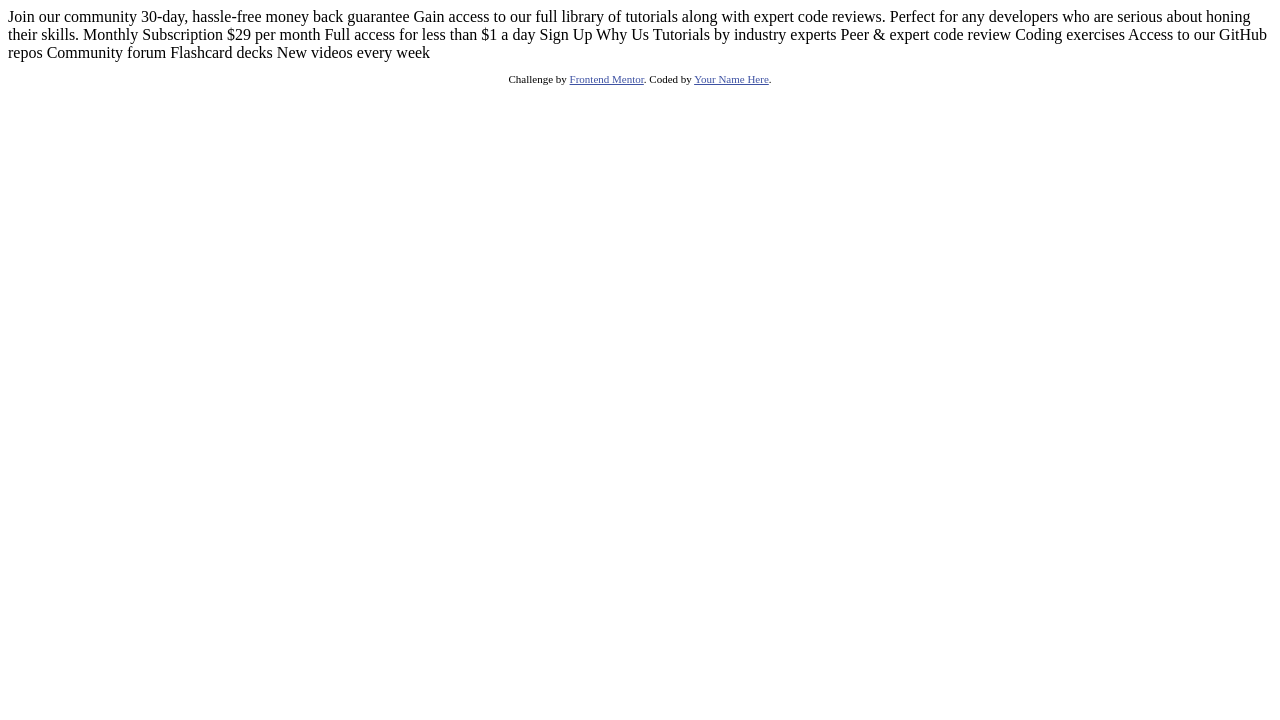
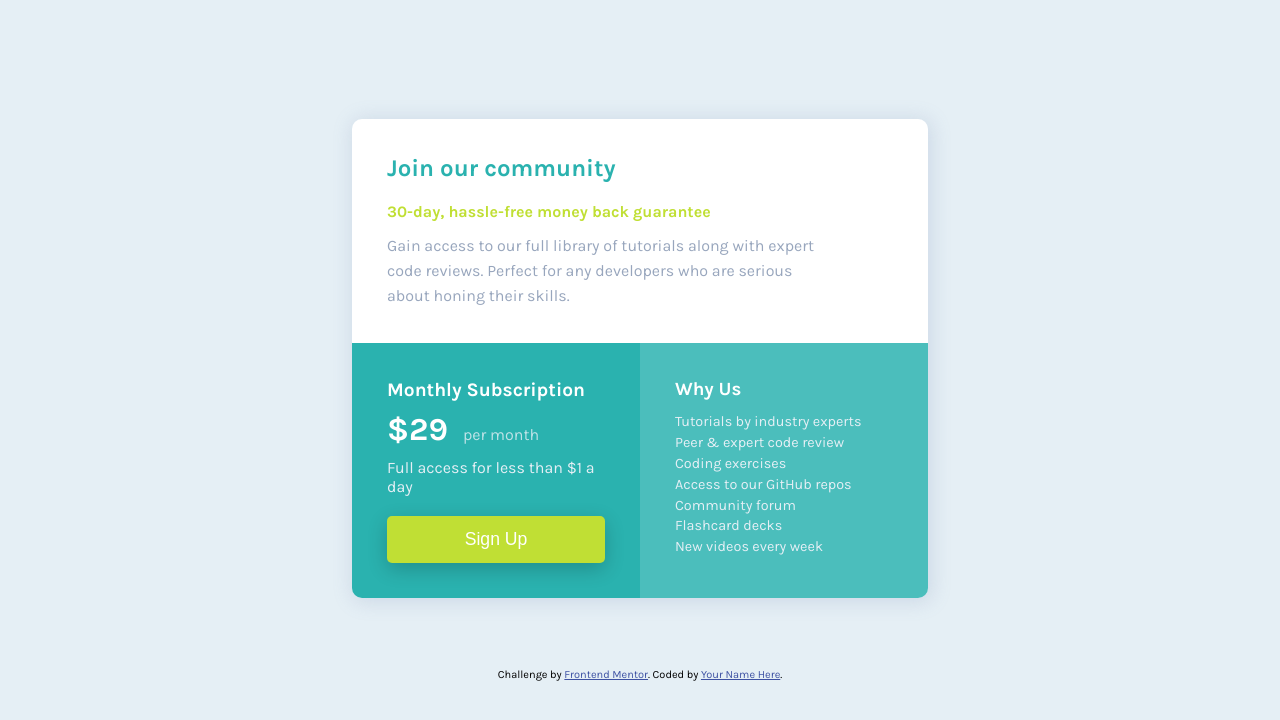
Before and after one commit to BS-Joy/fm-Single-price-grid-component, a plain HTML site: page index.html in a window 1280 px wide. Drawn offline with Linux system fonts and the light colour scheme.

Commit message:
project done

```diff
--- a/index.html
+++ b/index.html
@@ -5,40 +5,66 @@
   <meta name="viewport" content="width=device-width, initial-scale=1.0"> <!-- displays site properly based on user's device -->
 
   <link rel="icon" type="image/png" sizes="32x32" href="./images/favicon-32x32.png">
+  <link rel="stylesheet" href="style.css">
 
   <title>Frontend Mentor | Single Price Grid Component</title>
-
-  <!-- Feel free to remove these styles or customise in your own stylesheet 👍 -->
   <style>
     .attribution { font-size: 11px; text-align: center; }
     .attribution a { color: hsl(228, 45%, 44%); }
   </style>
 </head>
 <body>
-  Join our community
+  <main>
+    <div class="container">
+      <div class="card community">
+        <h1>Join our community</h1>
+        <div class="desc">
+          <p class="money-back">
+            30-day, hassle-free money back guarantee
+          </p>
+          <p class="community-desc">
+            Gain access to our full library of tutorials along with expert code reviews.
+            Perfect for any developers who are serious about honing their skills.
+          </p>
+        </div>
+      </div>
+      <div class="row">
+        <div class="card subscription">
+          <h2 class="monthly-sub">
+            Monthly Subscription
+          </h2>
+          <div class="price">
+            <h3>&dollar;29</h3>
+            <p class="month">per month</p>
+          </div>
+          <p class="access">
+            Full access for less than &dollar;1 a day
+          </p>
+          <button class="signup">
+            Sign Up
+          </button>
+        </div>
+        <div class="card why-us">
+          <h3>Why Us</h3>
+          <ul>
+            <li>Tutorials by industry experts</li>
+            <li>Peer &amp; expert code review</li>
+            <li>Coding exercises</li>
+            <li>Access to our GitHub repos</li>
+            <li>Community forum</li>
+            <li>Flashcard decks</li>
+            <li>New videos every week</li>
+          </ul>
+        </div>
+      </div>
 
-  30-day, hassle-free money back guarantee
+    </div>
+  </main>
 
-  Gain access to our full library of tutorials along with expert code reviews.
-  Perfect for any developers who are serious about honing their skills.
 
-  Monthly Subscription
 
-  &dollar;29 per month
 
-  Full access for less than &dollar;1 a day
 
-  Sign Up
-
-  Why Us
-
-  Tutorials by industry experts
-  Peer &amp; expert code review
-  Coding exercises
-  Access to our GitHub repos
-  Community forum
-  Flashcard decks
-  New videos every week
 
   <footer>
     <p class="attribution">
--- a/style.css
+++ b/style.css
@@ -0,0 +1,190 @@
+@import url('https://fonts.googleapis.com/css2?family=Karla:wght@400;700&display=swap');
+
+* {
+    margin: 0;
+    padding: 0;
+    box-sizing: border-box;
+}
+
+:root {
+    --Cyan: hsl(179, 62%, 43%);
+    --BrightYellow: hsl(71, 73%, 54%);
+    --LightGray: hsl(204, 43%, 93%);
+    --GrayishBlue: hsl(218, 22%, 67%);
+}
+
+body {
+    height: 100vh;
+    font-family: 'Karla', sans-serif;
+    display: flex;
+    flex-direction: column;
+    justify-content: center;
+    align-items: center;
+    gap: 70px;
+    background-color: var(--LightGray);
+}
+
+.container {
+    width: 45vw;
+    display: flex;
+    flex-direction: column;
+    border-radius: 10px;
+    box-shadow: 2px 2px 20px 2px rgba(109, 131, 175, 0.2);
+    overflow: hidden;
+}
+
+.row {
+    display: flex;
+}
+
+.card {
+    padding: 35px;
+}
+
+.community {
+    grid-column: auto / span 2;
+    background-color: white;
+    padding-right: 100px;
+}
+
+.community h1 {
+    color: var(--Cyan);
+    font-size: 1.5rem;
+    margin-bottom: 20px;
+}
+
+.money-back {
+    color: var(--BrightYellow);
+    font-weight: 700;
+    margin-bottom: 12px;
+}
+
+.community-desc {
+    color: var(--GrayishBlue);
+    line-height: 25px;
+}
+
+.subscription {
+    width: 50%;
+    background-color: var(--Cyan);
+    color:white;
+}
+
+.monthly-sub {
+    font-size: 1.2rem;
+}
+
+.price {
+    margin-top: 10px;
+    display: flex;
+    align-items: center;
+    gap: 15px;
+}
+
+.price h3 {
+    font-size: 2rem;
+    margin-bottom: 10px;
+}
+
+.month {
+    font-size: 1rem;
+    color: hsla(204, 43%, 93%, 0.8);
+}
+
+.access {
+    color: var(--LightGray);
+    margin-bottom: 20px;
+}
+
+.signup {
+    width: 100%;
+    border: none;
+    border-radius: 5px;
+    padding: 13px 0;
+    font-size: 1.1rem;
+    color: white;
+    background-color: var(--BrightYellow);
+    box-shadow: 0px 6px 20px rgba(0, 0, 0, 0.2);
+    cursor: pointer;
+}
+
+.why-us {
+    width: 50%;
+    background-color: hsla(179, 47%, 52%, 1);
+    display: flex;
+    flex-direction: column;
+    gap: 12px;
+}
+
+.why-us h3 {
+    color: white;
+}
+
+.why-us ul {
+    color: var(--LightGray);
+    list-style: none;
+    line-height: 1.45;
+    font-size: 0.9rem;
+
+}
+
+@media (max-width: 1024px) {
+    .container {
+        width: 70vw;
+    }
+}
+
+@media (max-width: 768px) {
+    .container {
+        width: 80vw;
+    }
+}
+
+@media (max-width: 640px) {
+    body {
+        height: auto;
+    }
+
+    .container {
+        width: 85vw;
+        margin-top: 90px;
+    }
+
+    .card {
+        padding: 23px;
+    }
+
+    .row {
+        display: flex;
+        flex-direction: column;
+    }
+
+    .subscription,
+    .why-us {
+        width: 100%;
+    }
+
+    .community {
+        padding-right: 22px;
+    }
+
+    .community h1 {
+        font-size: 1.3rem;
+    }
+
+    .money-back {
+        font-size: 0.9rem;
+    }
+
+    .community-desc {
+        font-size: 0.9rem;
+    }
+
+    .monthly-sub {
+        font-size: 1.1rem;
+    }
+
+    .access {
+        margin-bottom: 30px;
+    }
+}
```
Also changed, not shown: 1 other file.
